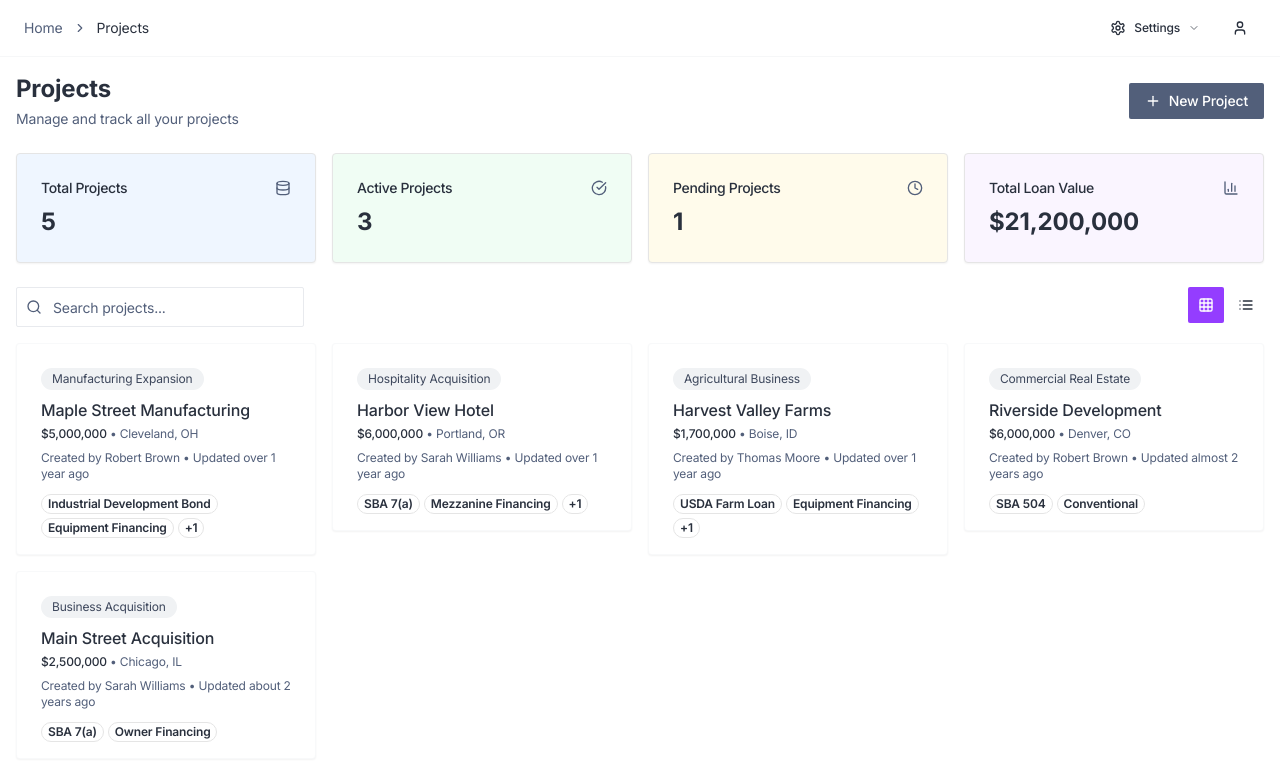
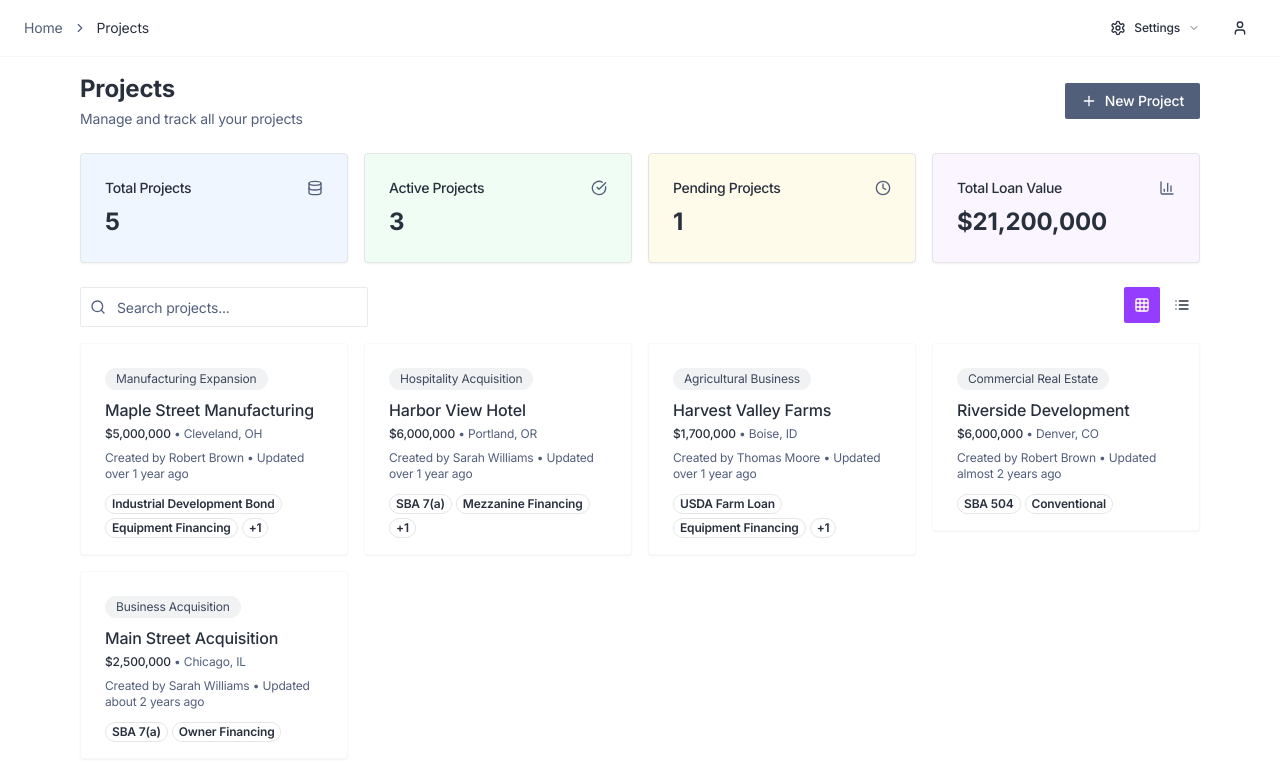
Before and after one commit to parth11790/bank-project-sphere, a React (Vite) app: page /projects in a window 1280 px wide. Shown: the top 780 px of the page. Built offline with nearby package versions, Linux system fonts and the light colour scheme.

Commit message:
Fix: Set max-width to 90%
Set the max-width of the layout to 90% of the inner width.

```diff
--- a/src/components/Layout.tsx
+++ b/src/components/Layout.tsx
@@ -32,7 +32,7 @@ const Layout: React.FC<LayoutProps> = ({
     <AlertProvider>
       <div className="min-h-screen w-full bg-background flex flex-col">
         {showHeader && <Header />}
-        <div className="flex-1 p-2 md:p-3 lg:p-4 max-w-none mx-auto w-full">
+        <div className="flex-1 p-2 md:p-3 lg:p-4 max-w-[90%] mx-auto w-full">
           {children}
         </div>
         <AnimatePresence>
```
